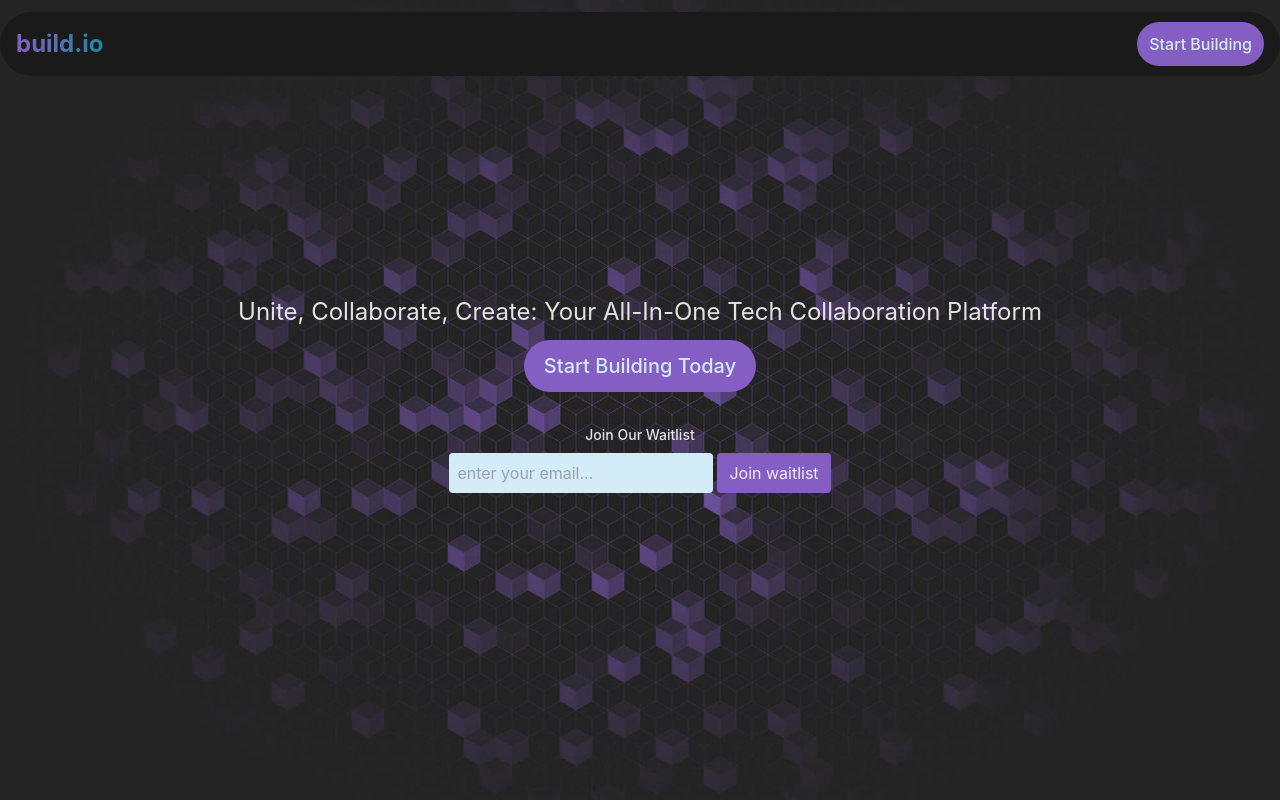
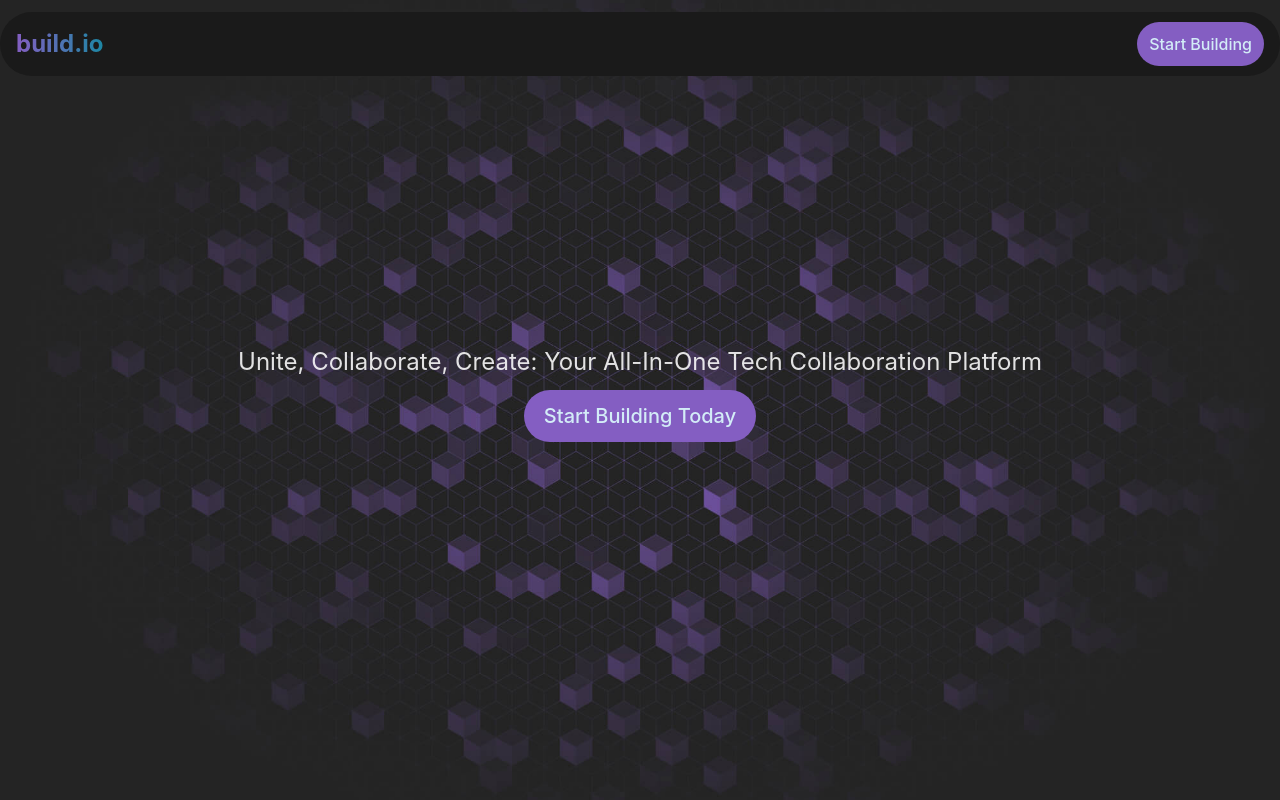
Before and after one commit to Blackbobs/build-io-landing-page, a React (Vite) app: page / in a window 1280 px wide. Shown: the top 800 px of the page. Built offline with nearby package versions, Linux system fonts and the light colour scheme.

Commit message:
thinking of a way to setup waitlist

```diff
--- a/package.json
+++ b/package.json
@@ -15,6 +15,7 @@
     "react-icons": "^5.2.1"
   },
   "devDependencies": {
+    "@types/node": "^20.14.11",
     "@types/react": "^18.2.66",
     "@types/react-dom": "^18.2.22",
     "@typescript-eslint/eslint-plugin": "^7.2.0",
--- a/src/components/Hero/index.tsx
+++ b/src/components/Hero/index.tsx
@@ -19,16 +19,21 @@ const index: React.FC = () => {
             start building today
           </a>
         </button>
-        <div className="my-3 text-center w-full flex flex-col items-center">
+        {/* <div className="my-3 text-center w-full flex flex-col items-center">
           <small className="m-2 capitalize font-medium text-[14px] inline-block">join our waitlist</small>
           <form className="flex gap-1">
           <input className="bg-primary text-[#1a1a1a] p-2 outline-none rounded focus:border-brand focus:border-2" type="text" placeholder="enter your email..." autoComplete="false" />
           <button className="bg-brand p-2 outline-none rounded md:px-3" type="submit">Join waitlist</button>
           </form>
-        </div>
+        </div> */}
       </div>
     </section>
   );
 };
 
+// https://app.us14.list-manage.com/subscribe/post
+// 352baf2487fb1f29cc5a617c5
+// a2f32abab7
+// MERGE0
+
 export default index;
```
Also changed, not shown: 1 other file (tests, documents, lock files or other folders).
